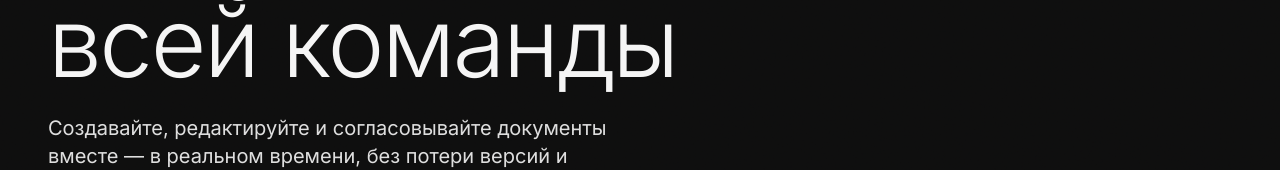
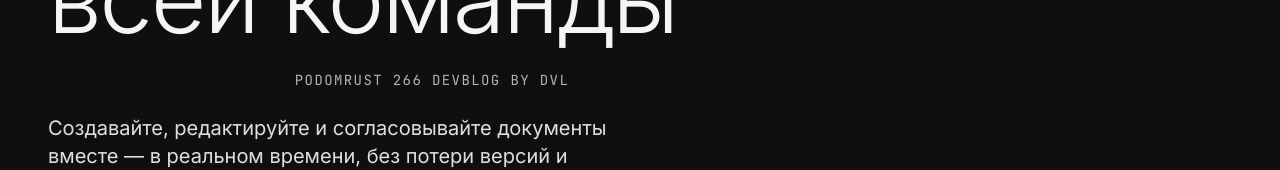
Before and after one commit to pr-poehali-dev/data-driven-analytics, a React (Vite) app: page / in a window 1280 px wide. Shown: the part 420-590 px from the top of the page. Built offline with nearby package versions, Linux system fonts and the light colour scheme.

Commit message:
git commit -m "Add PODOMRUST 266 devblog BY DVL"

```diff
--- a/src/pages/Index.tsx
+++ b/src/pages/Index.tsx
@@ -269,6 +269,9 @@ export default function Index() {
                 Документы для всей команды
               </span>
             </h1>
+            <div className="mb-6 animate-in fade-in slide-in-from-bottom-4 duration-1000 delay-100 text-center">
+              <p className="font-mono text-sm tracking-widest text-foreground/70 uppercase">PODOMRUST 266 devblog BY DVL</p>
+            </div>
             <p className="mb-8 max-w-xl animate-in fade-in slide-in-from-bottom-4 text-lg leading-relaxed text-foreground/90 duration-1000 delay-200 md:text-xl">
               <span className="text-pretty">
                 Создавайте, редактируйте и согласовывайте документы вместе — в реальном времени, без потери версий и лишних переписок.
```
